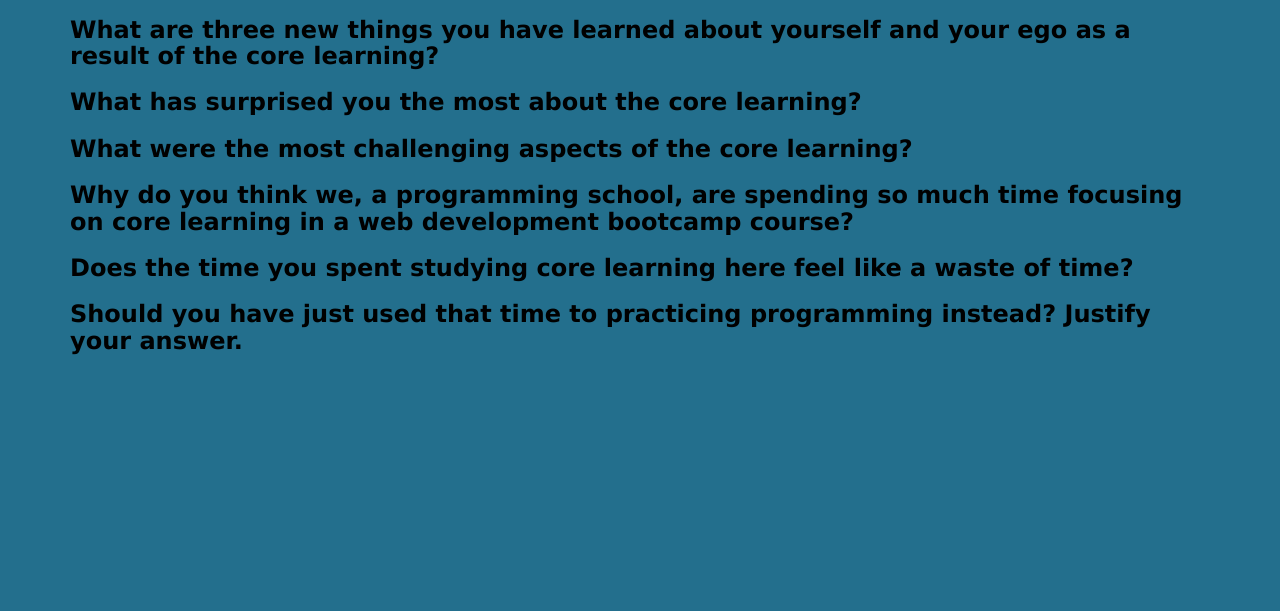
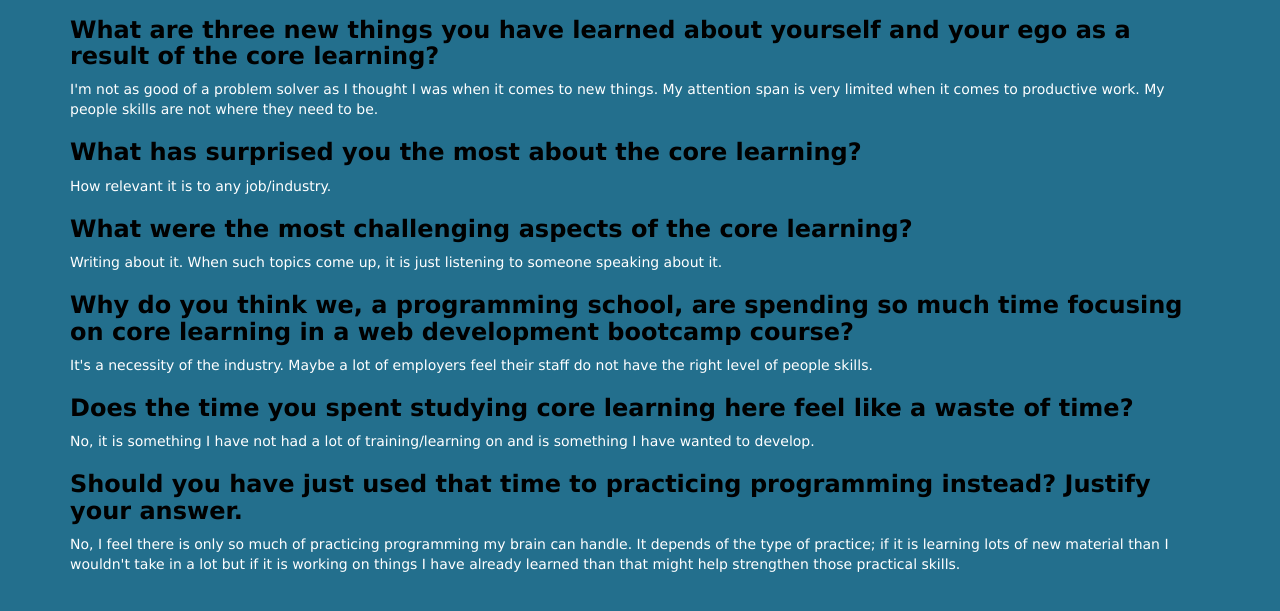
Before and after one commit to hanh008/hanh008.github.io, a plain HTML site: page blog/sprint5-cultural.html in a window 1280 px wide. Shown: the part 63-674 px from the top of the page. Drawn offline with Linux system fonts and the light colour scheme.

Commit message:
add sprint 5 reflection answers

```diff
--- a/blog/sprint5-cultural.html
+++ b/blog/sprint5-cultural.html
@@ -16,27 +16,27 @@
     <h1 class="title">Foundation Core Skills</h1>
     <h3>What are three new things you have learned about yourself and your ego as a result of the core learning?</h3>
     <p>
-
+      I'm not as good of a problem solver as I thought I was when it comes to new things. My attention span is very limited when it comes to productive work. My people skills are not where they need to be.
     </p>
     <h3>What has surprised you the most about the core learning?</h3>
     <p>
-
+      How relevant it is to any job/industry.
     </p>
     <h3>What were the most challenging aspects of the core learning?</h3>
     <p>
-
+      Writing about it. When such topics come up, it is just listening to someone speaking about it.
     </p>
     <h3>Why do you think we, a programming school, are spending so much time focusing on core learning in a web development bootcamp course?</h3>
     <p>
-
+      It's a necessity of the industry. Maybe a lot of employers feel their staff do not have the right level of people skills.
     </p>
     <h3>Does the time you spent studying core learning here feel like a waste of time? </h3>
     <p>
-
+      No, it is something I have not had a lot of training/learning on and is something I have wanted to develop.
     </p>
     <h3>Should you have just used that time to practicing programming instead? Justify your answer.</h3>
     <p>
-
+      No, I feel there is only so much of practicing programming my brain can handle. It depends of the type of practice; if it is learning lots of new material than I wouldn't take in a lot but if it is working on things I have already learned than that might help strengthen those practical skills.
     </p>
   </div>
 </body>
```
